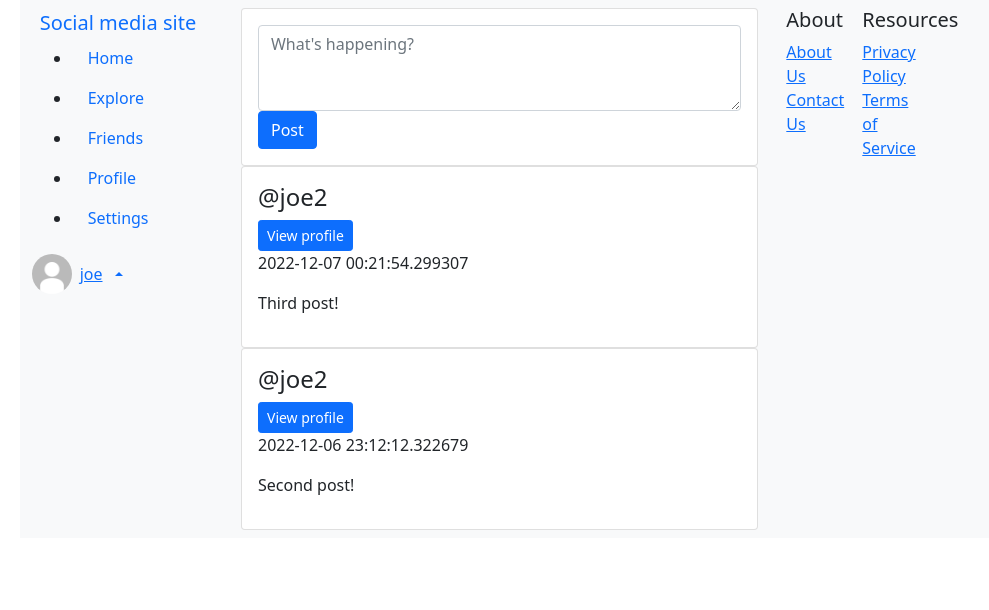
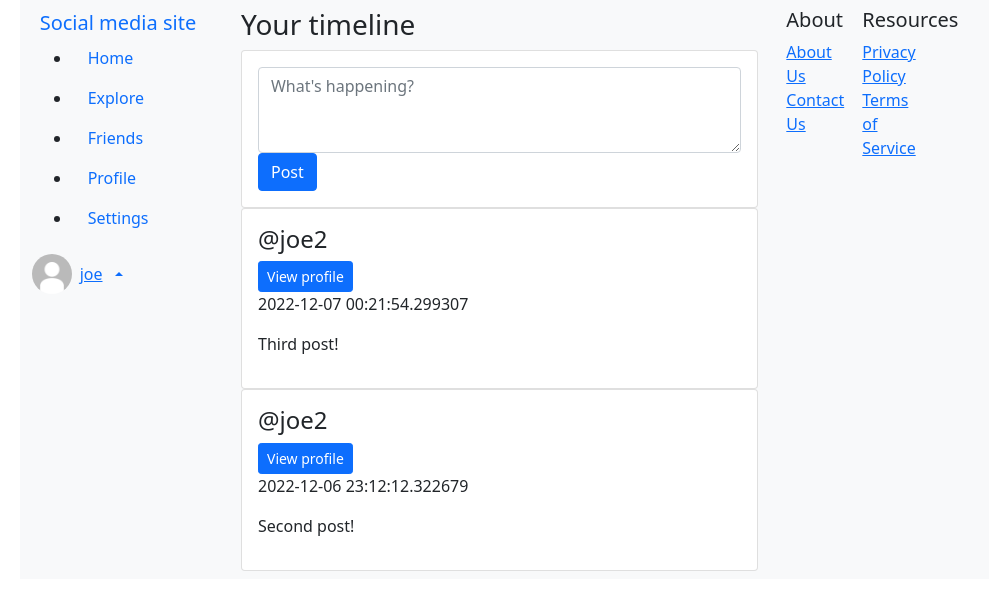
Before and after one commit to JoeWakeling/social-webapp, a Flask app: page / in a window 1280 px wide. Shown: the top 610 px of the page, without its empty margins (87-1076 px from the left). Run offline with Flask 2, Linux system fonts and the light colour scheme; a user stored in the database is signed in; data comes from the database, SQL or seed files in the repository.

Commit message:
Added descriptive headers for each page

```diff
--- a/app/templates/base.html
+++ b/app/templates/base.html
@@ -32,6 +32,7 @@
             </nav>
 
             <main class="col-md-5 d-none d-md-block bg-light p-2">
+                <h3>{{  content_heading }}</h3>
                 {% block content %}
                 {% endblock content %}
             </main>
--- a/app/views.py
+++ b/app/views.py
@@ -113,6 +113,7 @@ def index():
         .order_by(desc(models.Post.time_posted))
     return render_template("posts.html",
                            title="Home",
+                           content_heading="Your timeline",
                            username=username,
                            posts=posts)
 
@@ -129,6 +130,7 @@ def explore():
         .order_by(desc(models.Post.time_posted))
     return render_template("posts.html",
                            title="Explore",
+                           content_heading="All posts",
                            username=username,
                            posts=posts)
 
@@ -143,6 +145,7 @@ def friends():
     all_friends = current_user.friends.all()
     return render_template("friends.html",
                            title="Friends",
+                           content_heading="Your friends",
                            username=username,
                            friends=all_friends)
 
@@ -168,6 +171,7 @@ def profile(profile_owner_username):
         # Render profile page
         return render_template("profile.html",
                                title="Profile",
+                               content_heading=profile_owner.username + "'s profile",
                                username=username,
                                profile_owner=profile_owner,
                                posts=posts)
```
